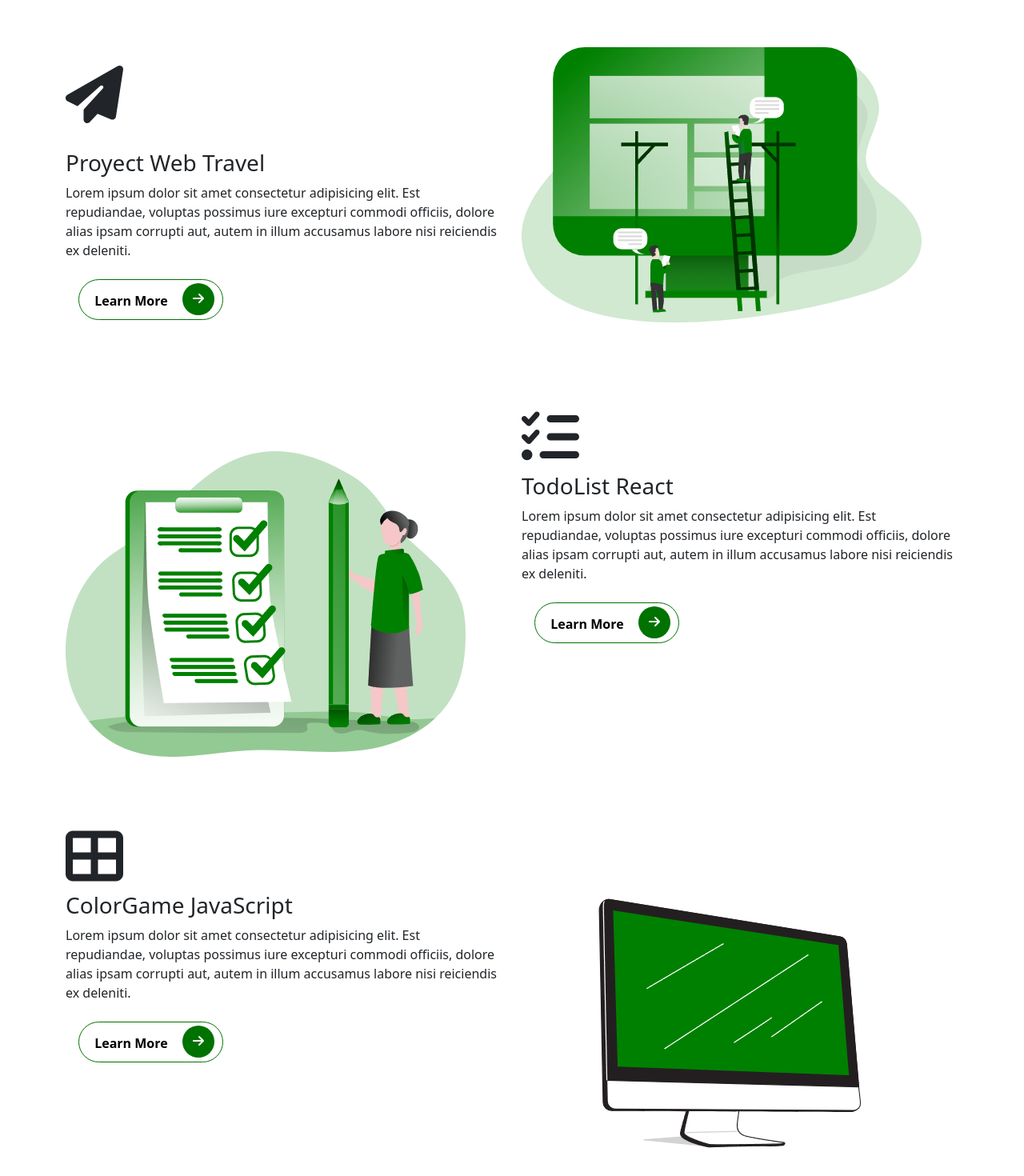
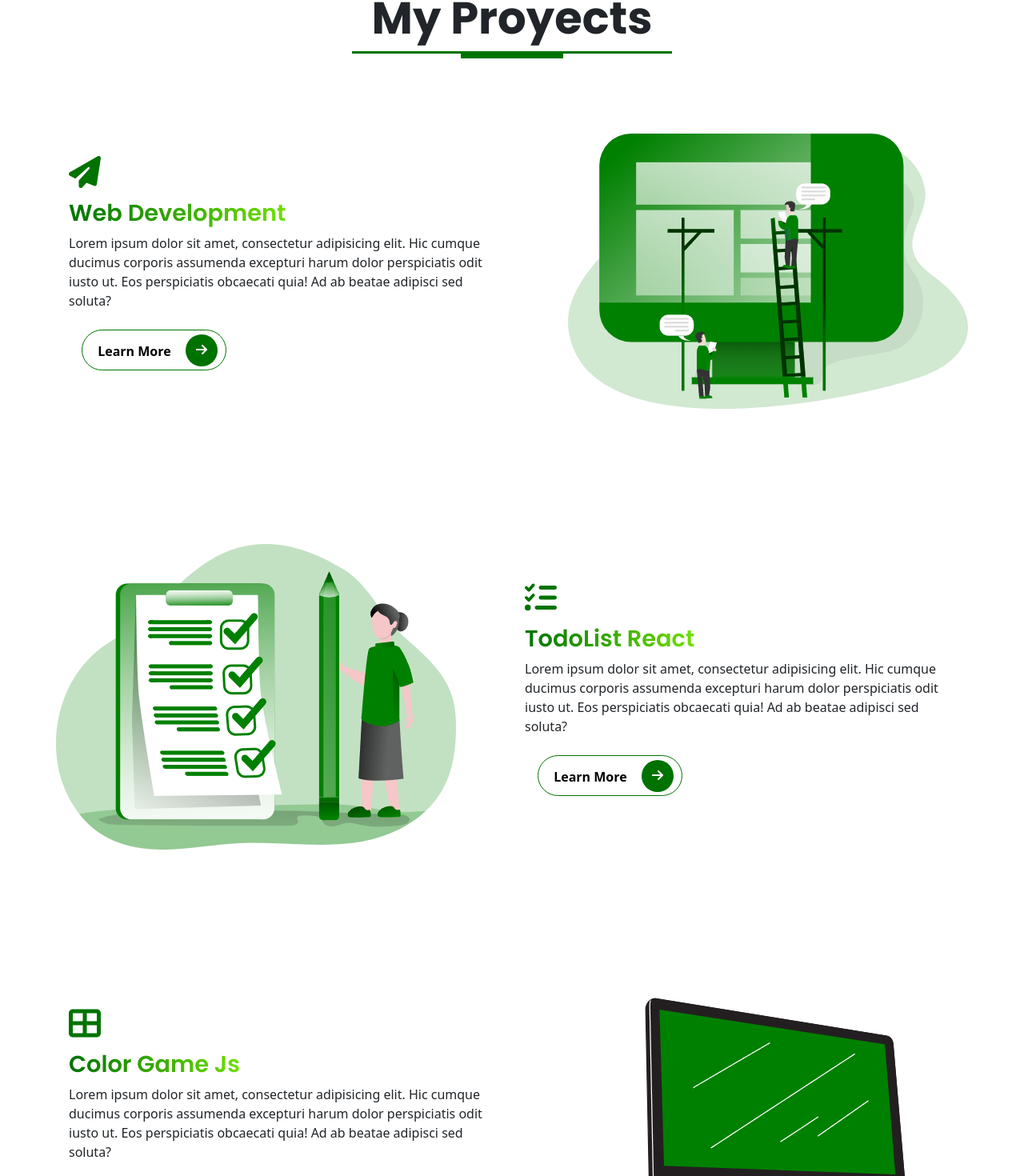
Before and after one commit to jonabenitez/portafolio-2023-, a React (Vite) app: page / in a window 1280 px wide. Shown: the part 1855-3325 px from the top of the page at 80% size. Built offline with nearby package versions, Linux system fonts and the light colour scheme; a web font is replaced by a local one.

Commit message:
se avanza con section myproyects con tipografia y diseno

```diff
--- a/my-components/MyProyects.jsx
+++ b/my-components/MyProyects.jsx
@@ -3,11 +3,11 @@ import { FontAwesomeIcon } from "@fortawesome/react-fontawesome";
 import { faPaperPlane } from "@fortawesome/free-solid-svg-icons";
 import { faListCheck } from "@fortawesome/free-solid-svg-icons";
 import { faTableCellsLarge } from "@fortawesome/free-solid-svg-icons";
+import Button2 from "../my-components/Button2";
+
 import WebDevelopmentImg from "../img/arts/WebDevelopment.png";
 import TodolistImg from "../img/arts/Checklist.png";
 import ColorGameImg from "../img/arts/ColorGame.png";
-
-import Button2 from "../my-components/Button2";
 
 const TravelIcons = <FontAwesomeIcon icon={faPaperPlane} />;
 const TodoList = <FontAwesomeIcon icon={faListCheck} />;
@@ -15,84 +15,94 @@ const ColorGame = <FontAwesomeIcon icon={faTableCellsLarge} />;
 
 function MyProyects() {
   return (
-    //START PROYECTS CONTENT SECTIO 1
+    <section id="proyects" className="services">
+      <div className="row text-center">
+        <h3 className="display-3 fw-bold">my Proyects</h3>
+        <div className="heading-line"></div>
+      </div>
 
-    <div className="container">
+      {/**section 1- websitex */}
+      <div className="container">
       <div className="row">
-        <div className="col-lg-6 col-md-6 col-sm-12 col-xs-12 mt-4 services mt-4">
-          <div className="services__content mt-5 pt-5">
-            <span className="display-2">{TravelIcons}</span>
-            <h3 className="mt-4">Proyect Web Travel</h3>
-            <p className="lh-4">
-              Lorem ipsum dolor sit amet consectetur adipisicing elit. Est
-              repudiandae, voluptas possimus iure excepturi commodi officiis,
-              dolore alias ipsam corrupti aut, autem in illum accusamus labore
-              nisi reiciendis ex deleniti.
+        <div className="col-lg-6 col-md-6 col-sm-12 col-cs-12 services text-start">
+          <div className="services__content">
+            <div className="icon">{TravelIcons}</div>
+            <h3 className="display-3--title mt-1">web development</h3>
+            <p>
+              Lorem ipsum dolor sit amet, consectetur adipisicing elit. Hic
+              cumque ducimus corporis assumenda excepturi harum dolor
+              perspiciatis odit iusto ut. Eos perspiciatis obcaecati quia! Ad ab
+              beatae adipisci sed soluta?
             </p>
-            <div className="mt-2">
+            <div className="">
               <Button2 />
             </div>
           </div>
         </div>
 
-        <div className="col-lg-6 col-md-6 col-sm-12 col-xs-12 mt-4 services mt-4">
-          <div className="services__content">
-            <img className="" src={WebDevelopmentImg} alt="" />
+        <div className="col-lg-6 col-md-6 col-sm-12 col-cs-12 services text-end">
+          <div className="services__pic">
+            <img
+              className="img-fluid"
+              src={WebDevelopmentImg}
+              alt="wedeveloper"
+            />
+          </div>
+        </div>
+      </div>
+
+      {/**section 2 */}
+
+      <div className="row">
+        <div className="col-lg-6 col-md-6 col-sm-12 col-cs-12 services text-start">
+          <div className="services__pic">
+            <img className="img-fluid" src={TodolistImg} alt="TODOLIST" />
           </div>
         </div>
 
-        {/**SECTION 2 */}
-
-        <div className="col-lg-6 col-md-6 col-sm-12 col-xs-12 mt-4 services mt-4">
+        <div className="col-lg-6 col-md-6 col-sm-12 col-cs-12 services">
           <div className="services__content">
-            <img src={TodolistImg} alt="" />
+            <div  className="icon">{TodoList}</div>
+            <h3 className="display-3--title mt-1">TodoList React</h3>
+            <p className="">
+              Lorem ipsum dolor sit amet, consectetur adipisicing elit. Hic
+              cumque ducimus corporis assumenda excepturi harum dolor
+              perspiciatis odit iusto ut. Eos perspiciatis obcaecati quia! Ad ab
+              beatae adipisci sed soluta?
+            </p>
+            <div className="">
+              <Button2 />
+            </div>
           </div>
         </div>
+      </div>
 
-        <div className="col-lg-6 col-md-6 col-sm-12 col-xs-12 mt-4 services mt-4">
+      {/**section 3 */}
+      <div className="row">
+        <div className="col-lg-6 col-md-6 col-sm-12 col-cs-12 services">
           <div className="services__content">
-            <span className="display-2">{TodoList}</span>
-
-            <h3>TodoList React</h3>
-            <p className="lh-4">
-              Lorem ipsum dolor sit amet consectetur adipisicing elit. Est
-              repudiandae, voluptas possimus iure excepturi commodi officiis,
-              dolore alias ipsam corrupti aut, autem in illum accusamus labore
-              nisi reiciendis ex deleniti.
+            <div  className="icon">{ColorGame}</div>
+            <h3 className="display-3--title mt-1">Color Game Js</h3>
+            <p>
+              Lorem ipsum dolor sit amet, consectetur adipisicing elit. Hic
+              cumque ducimus corporis assumenda excepturi harum dolor
+              perspiciatis odit iusto ut. Eos perspiciatis obcaecati quia! Ad ab
+              beatae adipisci sed soluta?
             </p>
-            <div>
+            <div className="">
               <Button2 />
             </div>
           </div>
         </div>
 
-        {/**SECTION 3 */}
-        <div className="col-lg-6 col-md-6 col-sm-6 col-xs-12 mt-4 services">
-          <div className="services__content">
-            <span className="display-2">{ColorGame}</span>
-
-            <h3>ColorGame JavaScript</h3>
-            <p className="lh-4">
-              Lorem ipsum dolor sit amet consectetur adipisicing elit. Est
-              repudiandae, voluptas possimus iure excepturi commodi officiis,
-              dolore alias ipsam corrupti aut, autem in illum accusamus labore
-              nisi reiciendis ex deleniti.
-            </p>
-            <div>
-              <Button2 />
-            </div>
-          </div>
-        </div>
-
-        <div className="col-lg-6 col-md-6 col-sm-6 col-xs-12 mt-4 services">
-          <div className="services__content">
-            <img src={ColorGameImg} alt="" />
+        <div className="col-lg-6 col-md-6 col-sm-12 col-cs-12 services text-end">
+          <div className="services__pic">
+            <img className="img-fluid" src={ColorGameImg} alt="colorGame" />
           </div>
         </div>
       </div>
     </div>
-
+    </section>
   );
 }
-
 export default MyProyects;
--- a/scss/components/_typography.scss
+++ b/scss/components/_typography.scss
@@ -4,7 +4,7 @@
 .display-2 {
   margin-top: 1rem;
   text-transform: capitalize;
-  font-family: 'Poppins', sans-serif;
+  font-family: "Poppins", sans-serif;
 
   &--intro {
     display: inline-block;
@@ -21,9 +21,9 @@
 
 //HEADING LINE
 // primary line
-.heading-line::before{
-  content:"";
-  width:25rem;
+.heading-line::before {
+  content: "";
+  width: 25rem;
   height: 0.2rem;
   display: block;
   //sin el display block, esta linea no aparece, el display le otorga un elemento invisible, que me va a hacer aparecer bordes
@@ -32,26 +32,37 @@
 }
 
 //secundary line
-.heading-line::after{
-  content:"";
-  width:8rem;
+.heading-line::after {
+  content: "";
+  width: 8rem;
   padding-top: 0.4rem;
   margin-bottom: 20rem;
-  height:0.1rem;
+  height: 0.1rem;
   display: block;
   margin: 0 auto; //0 margenes sup e inf y auto, una distribucion igual de lados para que quede centrado
   background: $primary;
-
 }
-
 
 .display-3 {
   margin-top: 1rem;
   text-transform: capitalize;
-  font-family: 'Poppins', sans-serif;
-  font-size: 3.50rem   ;
+  font-family: "Poppins", sans-serif;
+  font-size: 3.5rem;
+
+  //my proyects-h3
+  &--title {
+    font-family: "Poppins", sans-serif;
+    font-size: 1.8rem;
+    text-transform: capitalize;
+    font-weight: 600;
+    display: inline-block;
+    background-image: linear-gradient(to right,$primary,$secondary);
+    -webkit-background-clip: text;
+    -webkit-text-fill-color: transparent;
+
+  }
 }
 
-.border-right{
+.border-right {
   border-right: 0.2rem solid $gray-300;
 }
--- /dev/null
+++ b/scss/sections/_proyects.scss
@@ -0,0 +1,19 @@
+@use "../_custom.scss" as *;
+
+.services {
+  position: relative;
+  padding: 1rem 0;
+  &__content {
+    padding: 1rem;
+    margin-top: 5rem;
+
+    .icon {
+      font-size: 2.5rem;
+      color: $primary;
+    }
+    &__pic{
+        max-width: 100%;
+
+    }
+}
+}
--- a/scss/style.scss
+++ b/scss/style.scss
@@ -17,3 +17,4 @@
 @use 'sections/portfolio';
 @use 'sections/getstarted';
 @use 'sections/footer';
+@use 'sections/proyects'
```
Also changed, not shown: guia.txt.
